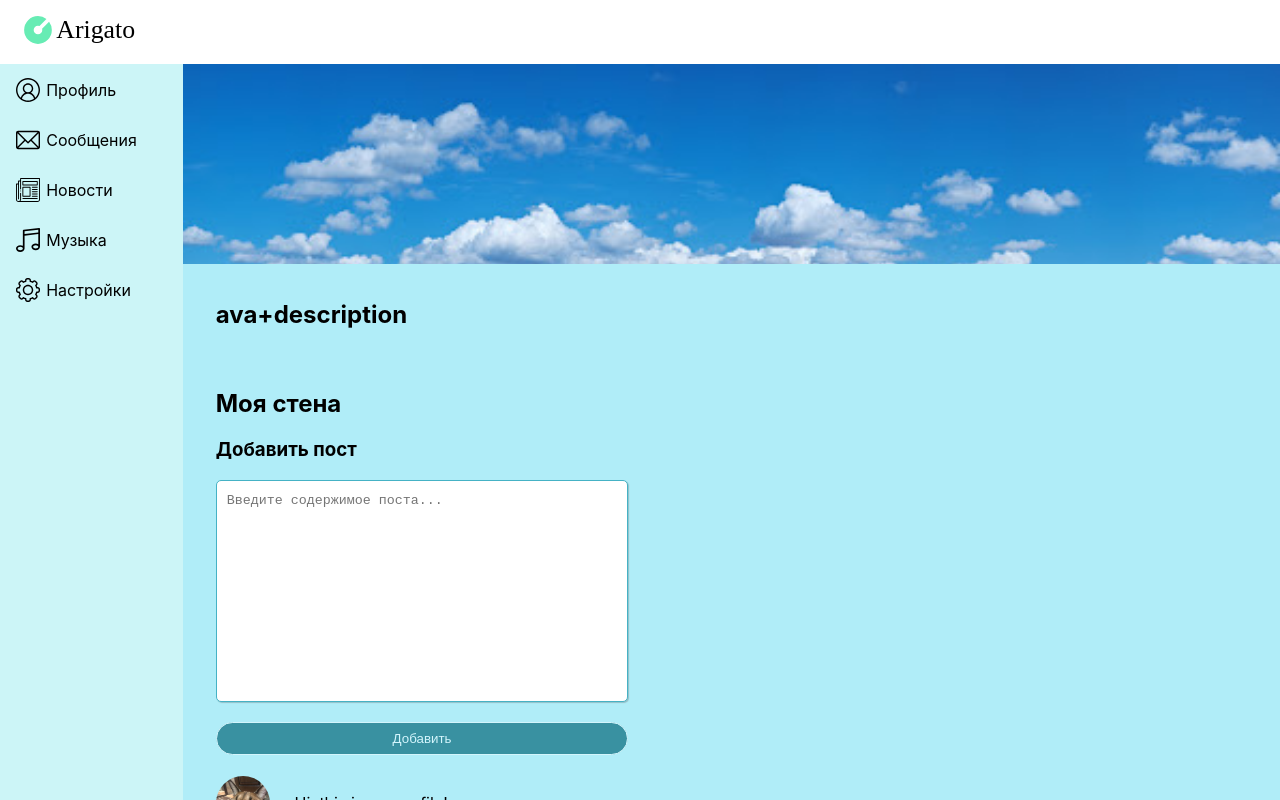
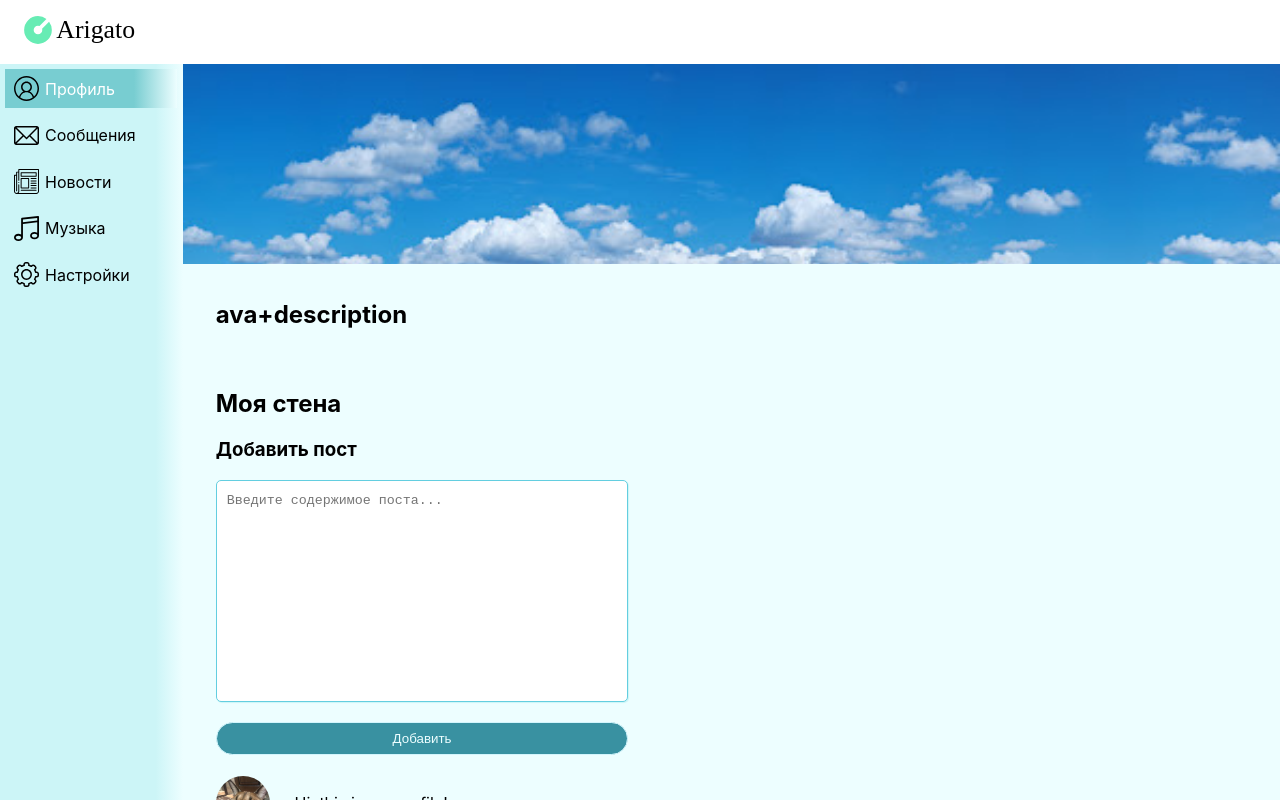
Before and after one commit to DimaDanilov/react-social-web, a React (Create React App) app: page /profile in a window 1280 px wide. Shown: the top 800 px of the page. Built offline with nearby package versions, Linux system fonts and the light colour scheme.

Commit message:
changed color style

```diff
--- a/src/components/Content/Messages/Messages.module.css
+++ b/src/components/Content/Messages/Messages.module.css
@@ -1,4 +1,4 @@
 .content{
     grid-area: cont;
-    background-color: rgb(176, 237, 248);
+    background-color: #EDFEFF;
 }
--- a/src/components/Content/Music/Music.module.css
+++ b/src/components/Content/Music/Music.module.css
@@ -1,4 +1,4 @@
 .content{
     grid-area: cont;
-    background-color: rgb(176, 237, 248);
+    background-color: #EDFEFF;
 }
--- a/src/components/Content/News/News.module.css
+++ b/src/components/Content/News/News.module.css
@@ -1,4 +1,4 @@
 .content{
     grid-area: cont;
-    background-color: rgb(176, 237, 248);
+    background-color: #EDFEFF;
 }
--- a/src/components/Content/Profile/PostComponent/AddPost/AddPost.module.css
+++ b/src/components/Content/Profile/PostComponent/AddPost/AddPost.module.css
@@ -11,28 +11,28 @@
     padding: 10px;
     line-height: 1.5;
     border-radius: 5px;
-    border: 1px solid rgb(69, 178, 197);
-    box-shadow: 1px 1px 1px rgb(148, 191, 199);
+    border: 1px solid rgb(99, 206, 224);
+    box-shadow: 1px 1px 1px #CCF5F7;
 
 }
 
 .textarea:focus{
     outline: none;
     border-color: #3991A1;
-    box-shadow: 0 0 10pt 0pt rgb(69, 178, 197);
+    box-shadow: 0 0 10pt 0pt #afe2e6;
 }
 
 .button{
     transition: 0.3s;
     background-color: #3991A1;
     border: 1px solid #D3F5FC;
-    color: #D3F5FC;
+    color: #EDFEFF;
     border-radius: 20px;
     padding: 2%;
 }
 
 .button:hover{
-    background-color:#D3F5FC;
+    background-color: transparent;
     color: #3991A1;
     border-color: #3991A1;
     cursor: pointer;
--- a/src/components/Content/Profile/Profile.module.css
+++ b/src/components/Content/Profile/Profile.module.css
@@ -1,6 +1,6 @@
 .content{
     grid-area: cont;
-    background-color: rgb(176, 237, 248);
+    background-color: #EDFEFF;
 }
 
 .profile__background_wrapper{
--- a/src/components/Content/Settings/Settings.module.css
+++ b/src/components/Content/Settings/Settings.module.css
@@ -1,4 +1,4 @@
 .content{
     grid-area: cont;
-    background-color: rgb(176, 237, 248);
+    background-color: #EDFEFF;
 }
--- /dev/null
+++ b/src/components/NavMenu/NavItem/NavItem.jsx
@@ -0,0 +1,15 @@
+import { NavLink } from 'react-router-dom';
+import style from './NavItem.module.css'
+
+function NavItem(props) {
+    return (
+        <NavLink className={style.link} to={props.link} activeClassName={style.link + " " + style.active}>
+            <div className={style.nav_el}>
+                <img className={style.icon} alt='' src={props.link_img} />
+                <span className={style.nav_el__text}>{props.link_text}</span>
+            </div>
+        </NavLink>
+    )
+}
+
+export default NavItem;
--- a/src/components/NavMenu/NavLink/NavLink.module.css
+++ b/src/components/NavMenu/NavItem/NavItem.module.css
@@ -2,13 +2,17 @@
     transition: 0.3s;
     text-decoration: none;
     color: black;
-    border: 2px solid transparent;
     padding: 4% 5%;
 }
 
+.link.active, .link.active:hover{
+    background: linear-gradient(90deg, rgba(120, 205, 209, 1) 75%, rgba(237,254,255,1) 100%);
+    color: white;
+}
+
 .link:hover{
-    border-color: rgb(143, 223, 226);
-    background-color: rgb(164, 228, 231);
+    background: linear-gradient(90deg, rgb(167, 231, 235) 85%, rgba(237,254,255,1) 100%);
+    color: white;
 }
 
 .nav_el{
--- a/src/components/NavMenu/NavLink/NavLink.jsx
+++ /dev/null
@@ -1,14 +0,0 @@
-import style from './NavLink.module.css'
-
-function NavLink(props) {
-    return (
-        <a class={style.link} href={props.link}>
-            <div className={style.nav_el}>
-                <img className={style.icon} alt='' src={props.link_img} />
-                <span className={style.nav_el__text}>{props.link_text}</span>
-            </div>
-        </a>
-    )
-}
-
-export default NavLink;
--- a/src/components/NavMenu/NavMenu.jsx
+++ b/src/components/NavMenu/NavMenu.jsx
@@ -4,17 +4,17 @@ import news from '../../img/logo/newspaper.svg'
 import music from '../../img/logo/music.svg'
 import settings from '../../img/logo/settings.svg'
 import style from './NavMenu.module.css'
-import NavLink from './NavLink/NavLink'
+import NavItem from './NavItem/NavItem'
 
 function NavMenu() {
     return (
         <div className={style.nav}>
             <div className={style.nav_menu}>
-                <NavLink link_img={user} link_text="Профиль" link="/profile" />
-                <NavLink link_img={messages} link_text="Сообщения" link="/messages" />
-                <NavLink link_img={news} link_text="Новости" link="/news"/>
-                <NavLink link_img={music} link_text="Музыка" link="/music"/>
-                <NavLink link_img={settings} link_text="Настройки" link="/settings"/>
+                <NavItem link_img={user} link_text="Профиль" link="/profile" />
+                <NavItem link_img={messages} link_text="Сообщения" link="/messages" />
+                <NavItem link_img={news} link_text="Новости" link="/news"/>
+                <NavItem link_img={music} link_text="Музыка" link="/music"/>
+                <NavItem link_img={settings} link_text="Настройки" link="/settings"/>
             </div>
         </div>
     )
--- a/src/components/NavMenu/NavMenu.module.css
+++ b/src/components/NavMenu/NavMenu.module.css
@@ -1,6 +1,6 @@
 .nav{
     grid-area: nav;
-    background-color: rgb(204, 245, 247);
+    background: linear-gradient(90deg, rgba(204,245,247,1) 85%, rgba(237,254,255,1) 100%);
     padding: 3%;
 }
 
```
